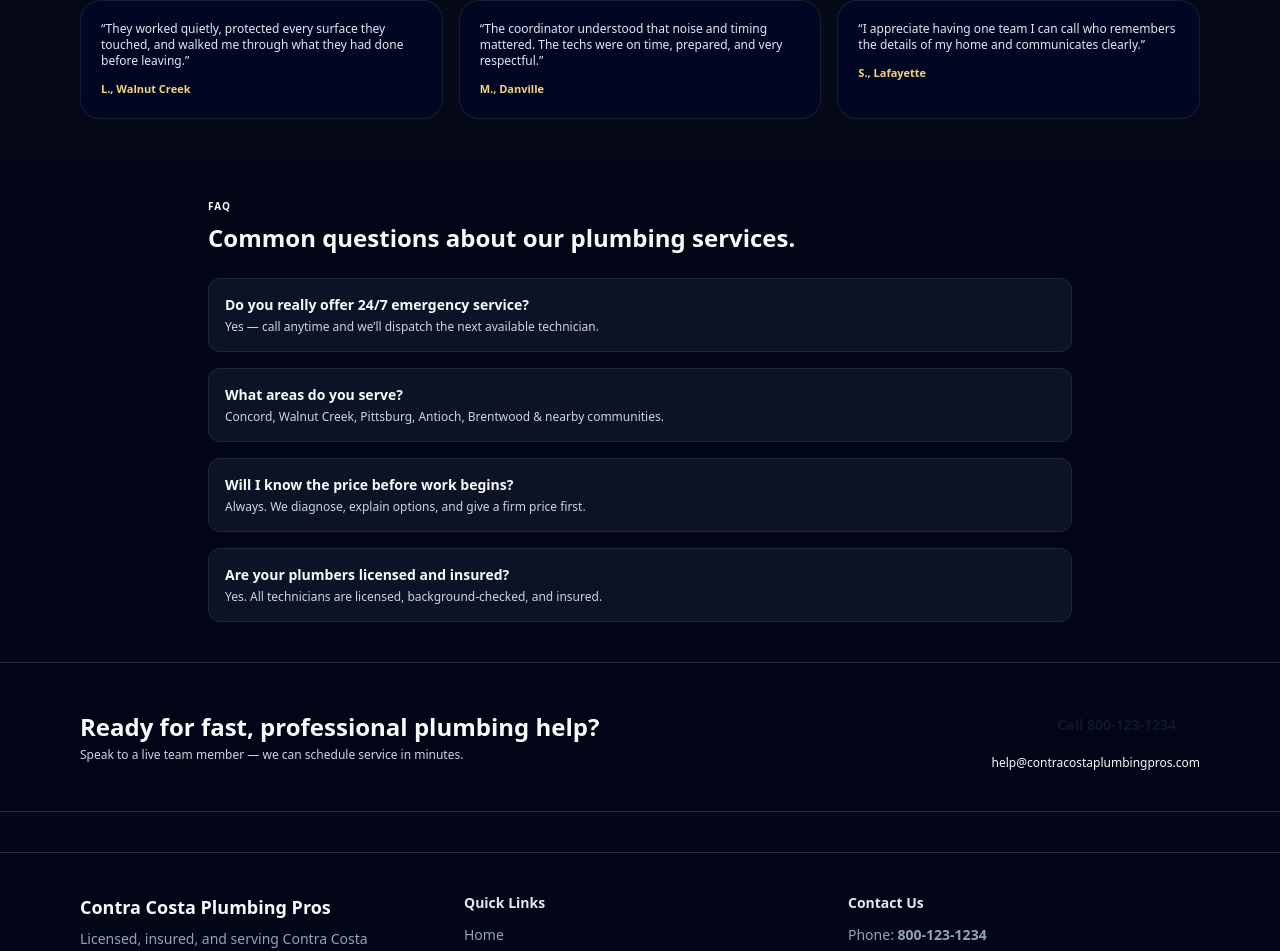
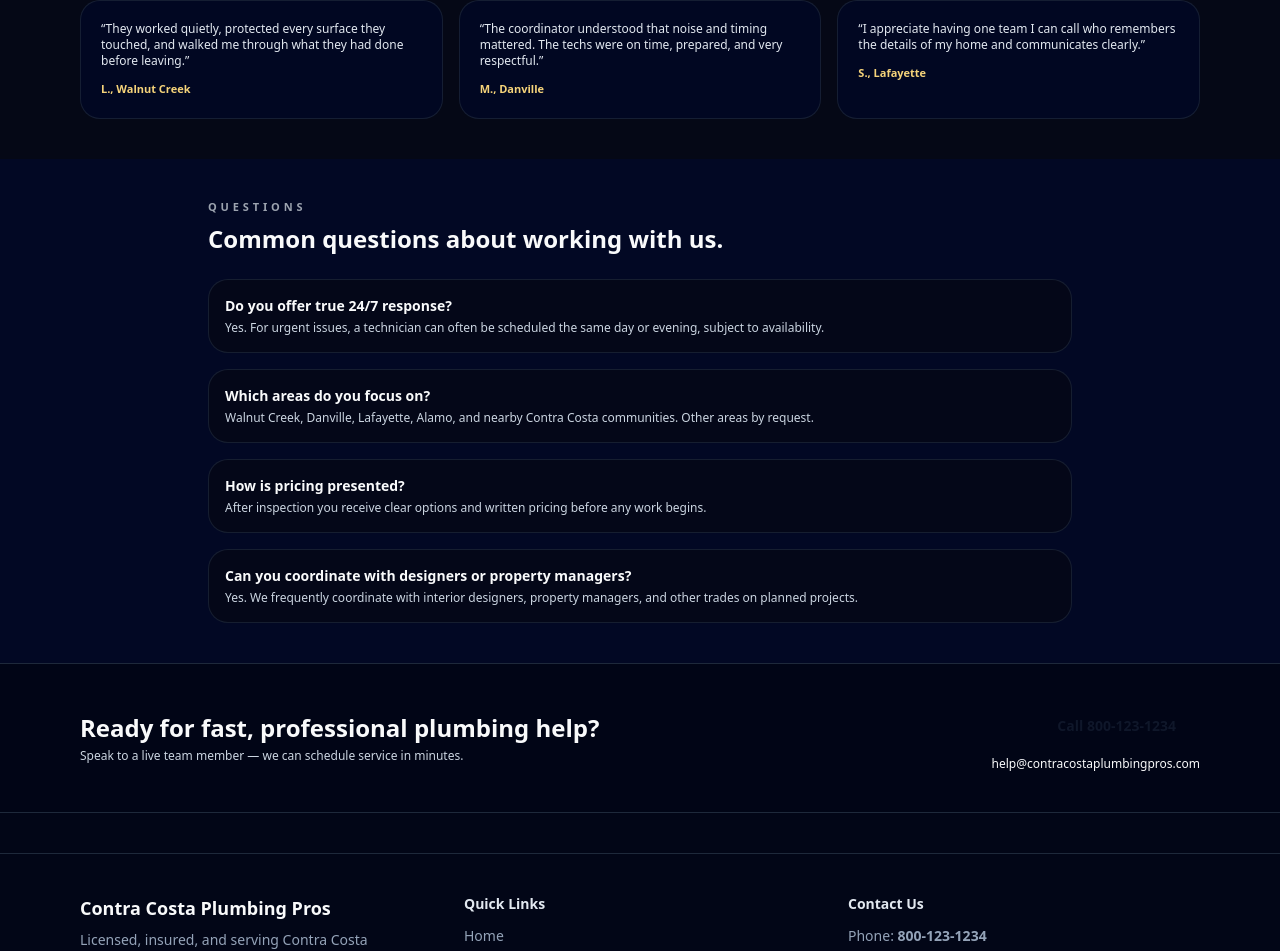
Before and after one commit to mattgoodin16/PLUMBER-PREVIEW, a Next.js app: page / in a window 1280 px wide. Shown: the part 1586-2537 px from the top of the page. Built offline with nearby package versions, Linux system fonts and the light colour scheme.

Commit message:
Update FAQ.tsx

```diff
--- a/components/FAQ.tsx
+++ b/components/FAQ.tsx
@@ -1,41 +1,42 @@
 const faqs = [
   {
-    q: "Do you really offer 24/7 emergency service?",
-    a: "Yes — call anytime and we’ll dispatch the next available technician."
+    q: "Do you offer true 24/7 response?",
+    a: "Yes. For urgent issues, a technician can often be scheduled the same day or evening, subject to availability."
   },
   {
-    q: "What areas do you serve?",
-    a: "Concord, Walnut Creek, Pittsburg, Antioch, Brentwood & nearby communities."
+    q: "Which areas do you focus on?",
+    a: "Walnut Creek, Danville, Lafayette, Alamo, and nearby Contra Costa communities. Other areas by request."
   },
   {
-    q: "Will I know the price before work begins?",
-    a: "Always. We diagnose, explain options, and give a firm price first."
+    q: "How is pricing presented?",
+    a: "After inspection you receive clear options and written pricing before any work begins."
   },
   {
-    q: "Are your plumbers licensed and insured?",
-    a: "Yes. All technicians are licensed, background-checked, and insured."
+    q: "Can you coordinate with designers or property managers?",
+    a: "Yes. We frequently coordinate with interior designers, property managers, and other trades on planned projects."
   }
 ];
 
 export default function FAQ() {
   return (
-    <section className="bg-slate-950">
+    <section className="bg-luxeNavySoft">
       <div className="mx-auto max-w-4xl px-4 py-10">
-        <p className="text-[10px] uppercase tracking-widest text-brandLightBlue font-semibold">
-          FAQ
+        <p className="text-[11px] font-semibold uppercase tracking-[0.35em] text-luxeMuted">
+          Questions
         </p>
-
-        <h2 className="mt-2 text-xl sm:text-2xl font-semibold">
-          Common questions about our plumbing services.
+        <h2 className="mt-2 text-xl font-semibold sm:text-2xl text-luxeIvory">
+          Common questions about working with us.
         </h2>
 
         <dl className="mt-6 space-y-4">
           {faqs.map((item) => (
             <div
               key={item.q}
-              className="p-4 rounded-xl bg-slate-900/80 border border-slate-800"
+              className="rounded-xl2 border border-slate-800/70 bg-luxeInk/80 p-4"
             >
-              <dt className="font-semibold text-sm">{item.q}</dt>
+              <dt className="text-sm font-semibold text-luxeIvory">
+                {item.q}
+              </dt>
               <dd className="mt-1 text-xs text-slate-300">{item.a}</dd>
             </div>
           ))}
```
